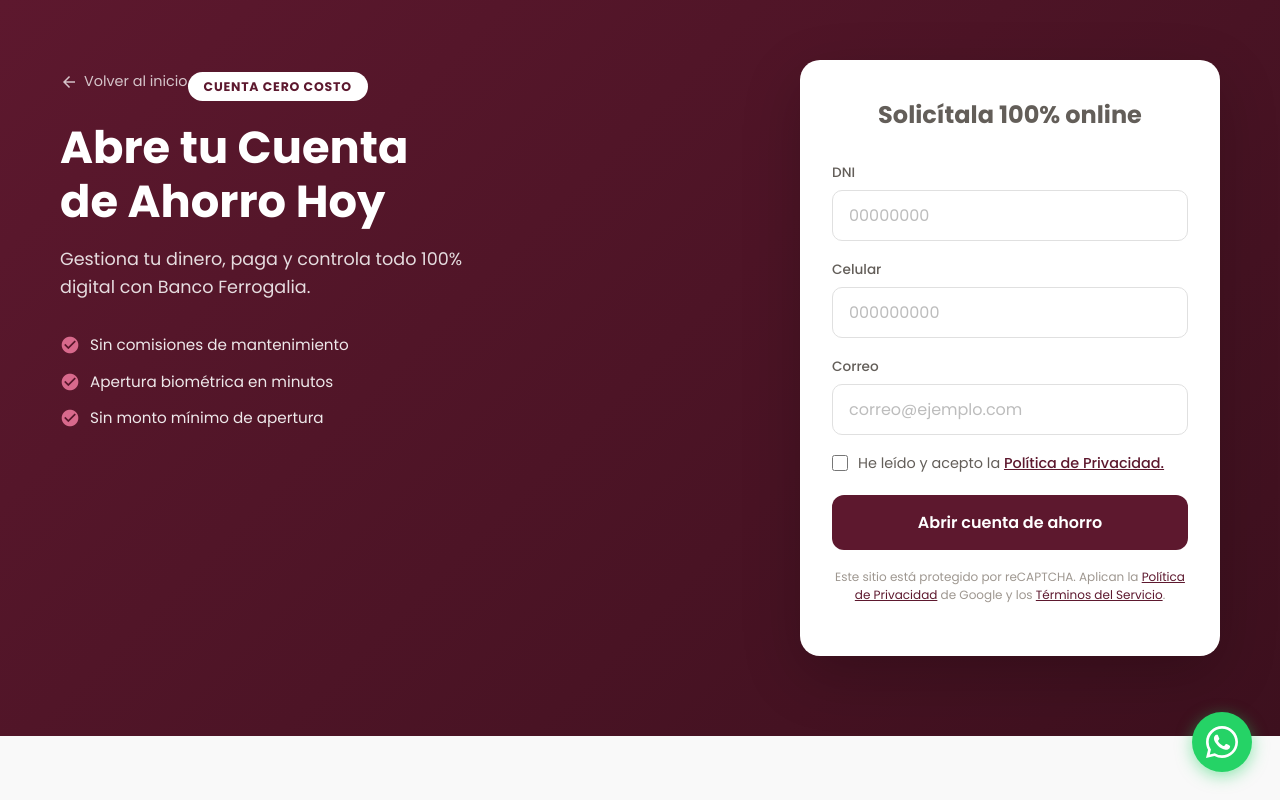
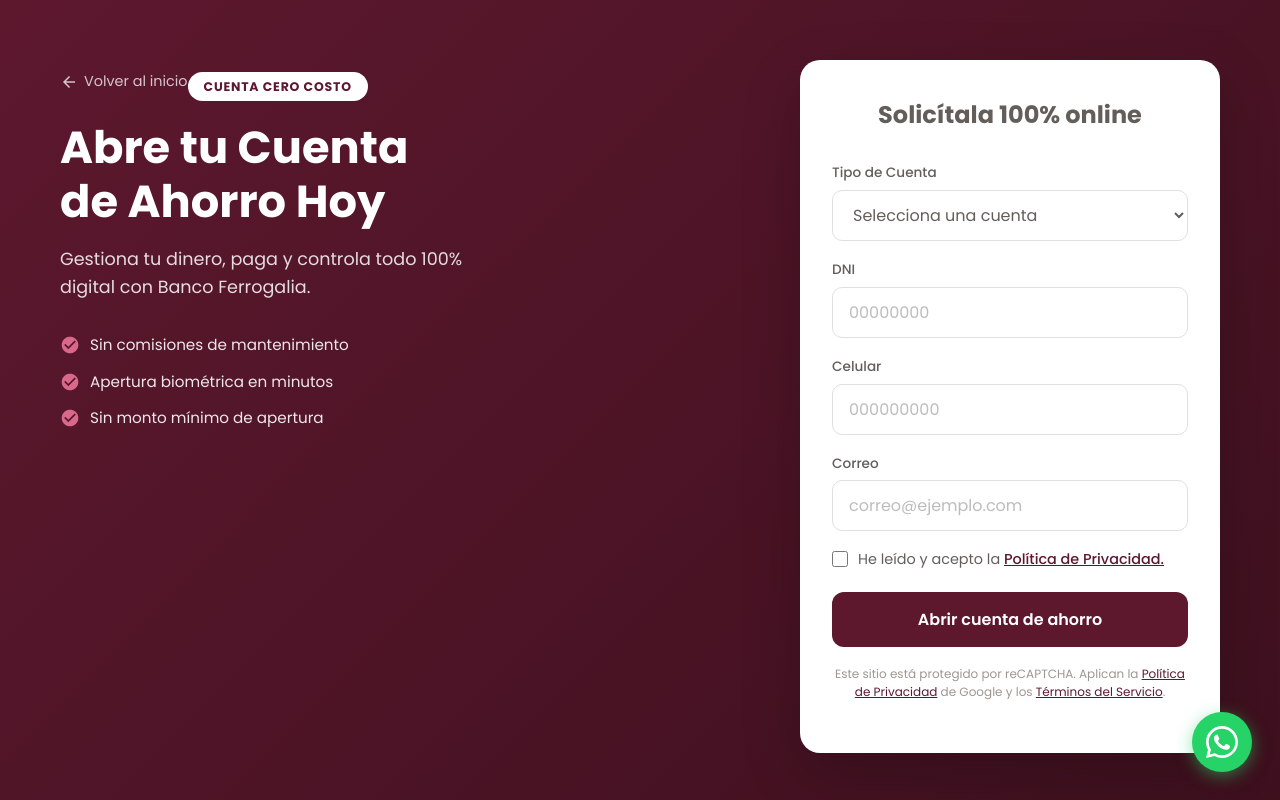
Before and after one commit to Tavo750/BancoFerrogalia, an Angular app: page /abrir-cuenta in a window 1280 px wide. Shown: the top 800 px of the page. Built offline with nearby package versions, Linux system fonts and the light colour scheme.

Commit message:
Agregar selección de tipo de cuenta en el formulario de apertura de cuenta y crear servicio de cuenta simple

```diff
--- a/src/app/components/header/components/abrir-cuenta/abrir-cuenta.component.html
+++ b/src/app/components/header/components/abrir-cuenta/abrir-cuenta.component.html
@@ -35,6 +35,25 @@
 
         @if (!submitted) {
           <form class="ac-card__form" (ngSubmit)="onSubmit()">
+            <div class="ac-card__field" [class.ac-card__field--error]="errors['tipoCuenta']">
+              <label class="ac-card__label" for="tipoCuenta">Tipo de Cuenta</label>
+              <select
+                id="tipoCuenta"
+                class="ac-card__input"
+                [(ngModel)]="form.tipoCuenta"
+                name="tipoCuenta"
+                (change)="clearError('tipoCuenta')"
+              >
+                <option value="" disabled selected>Selecciona una cuenta</option>
+                @for (tipo of tiposCuenta; track tipo.value) {
+                  <option [value]="tipo.value">{{ tipo.label }}</option>
+                }
+              </select>
+              @if (errors['tipoCuenta']) {
+                <span class="ac-card__error">{{ errors['tipoCuenta'] }}</span>
+              }
+            </div>
+
             <div class="ac-card__field" [class.ac-card__field--error]="errors['dni']">
               <label class="ac-card__label" for="dni">DNI</label>
               <input
--- a/src/app/components/header/components/abrir-cuenta/abrir-cuenta.component.ts
+++ b/src/app/components/header/components/abrir-cuenta/abrir-cuenta.component.ts
@@ -16,11 +16,18 @@
   openFaq: number | null = null;
 
   form = {
+    tipoCuenta: '',
     dni: '',
     celular: '',
     correo: '',
     privacidad: false
   };
+
+  tiposCuenta = [
+    { value: 'simple', label: 'Cuenta simple' },
+    { value: 'ahorro', label: 'Cuenta de ahorros Cero Costo' },
+    { value: 'sueldo', label: 'Cuenta sueldo Beneficio total' }
+  ];
 
   errors: Record<string, string> = {};
 
@@ -97,6 +104,9 @@
   onSubmit(): void {
     this.errors = {};
 
+    if (!this.form.tipoCuenta) {
+      this.errors['tipoCuenta'] = 'Selecciona un tipo de cuenta.';
+    }
     if (!this.form.dni || this.form.dni.length !== 8) {
       this.errors['dni'] = 'Ingresa un DNI válido de 8 dígitos.';
     }
@@ -120,7 +130,7 @@
   }
 
   resetForm(): void {
-    this.form = { dni: '', celular: '', correo: '', privacidad: false };
+    this.form = { tipoCuenta: '', dni: '', celular: '', correo: '', privacidad: false };
     this.errors = {};
     this.submitted = false;
   }
```
Also changed, not shown: src/app/services/crear-cuenta-simple.service.ts (added, +9 -0 lines), 1 other file (tests, documents, lock files or other folders).
